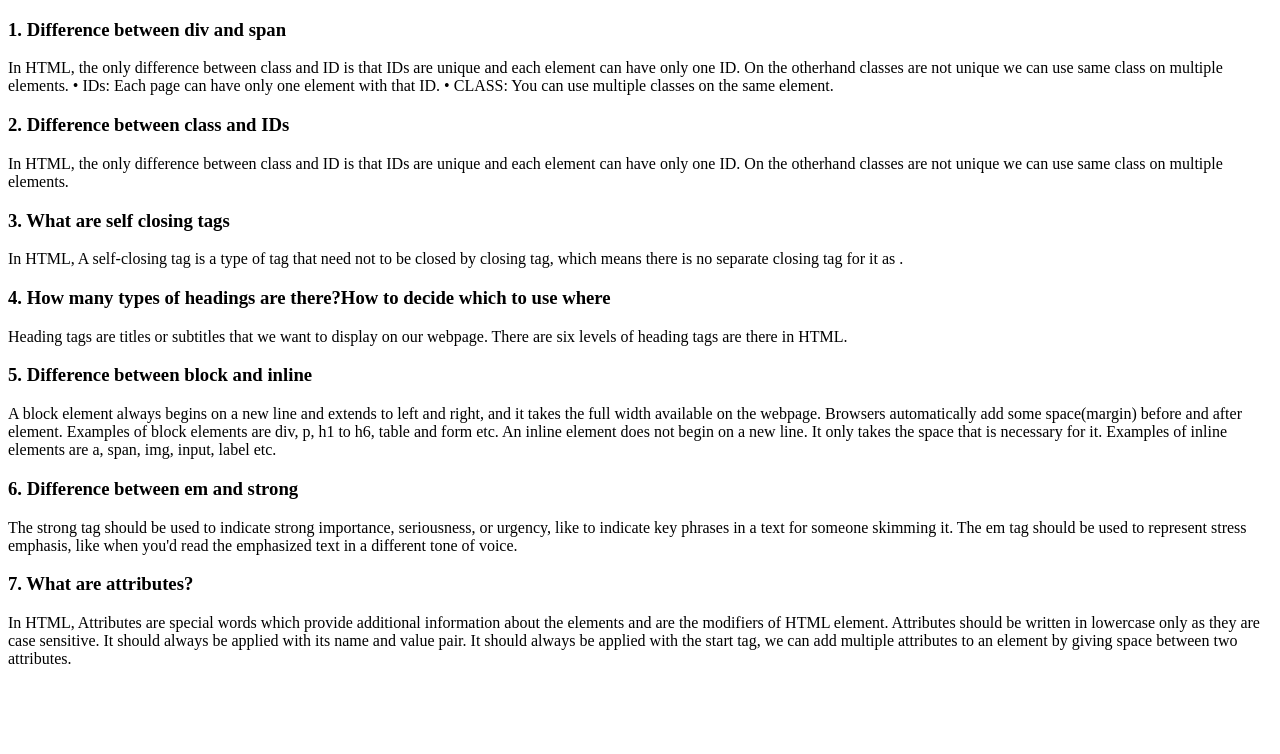
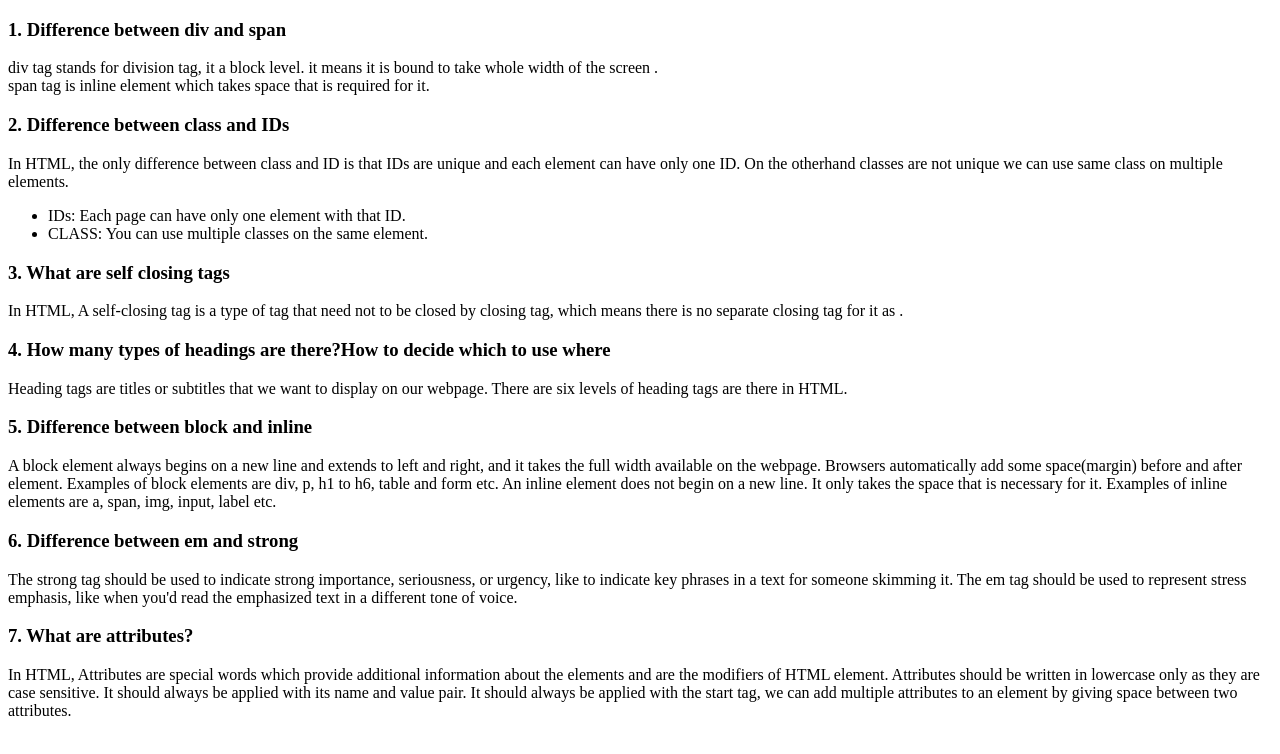
Before and after one commit to rishabhmishralu/html-day1, a plain HTML site: page index.html in a window 1280 px wide. Drawn offline with Linux system fonts and the light colour scheme.

Commit message:
Update index.html

```diff
--- a/index.html
+++ b/index.html
@@ -8,14 +8,16 @@
 </head>
 <body>
     <h3> 1. Difference between div and span</h3>
-    <p>In HTML, the only difference between class and ID is that IDs are unique and each element can have only one ID. On the otherhand classes are not unique we can use same class on multiple elements.
-        •	IDs: Each page can have only one element with that ID.
-        •	CLASS: You can use multiple classes on the same element.
-
+    <p>
+        div tag stands for division tag, it a block level. it means it is bound to take whole width of the screen . <br>span tag is inline element which takes space that is required for it.
         </p>
 
     <h3>2. Difference between class and IDs</h3>
     <p>In HTML, the only difference between class and ID is that IDs are unique and each element can have only one ID. On the otherhand classes are not unique we can use same class on multiple elements.</p>
+    <ul>
+        <li>IDs: Each page can have only one element with that ID.</li>
+        <li>CLASS: You can use multiple classes on the same element.</li>
+    </ul>
 
     <h3>3. What are self closing tags</h3>
     <p>In HTML, A self-closing tag is a type of tag that need not to be closed by closing tag, which means there is no separate closing tag for it as </tag>.</p>
```
